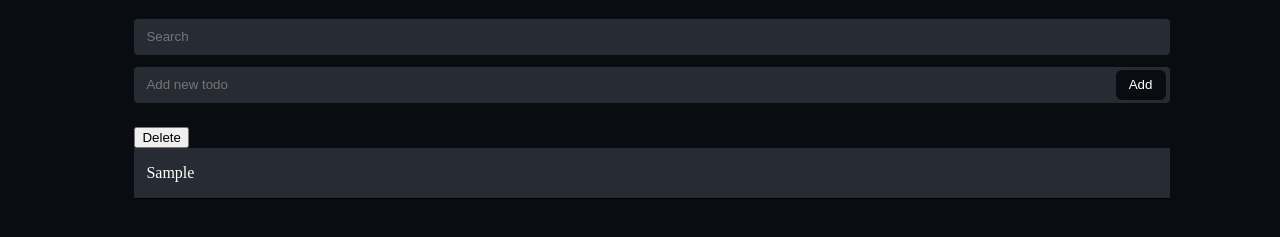
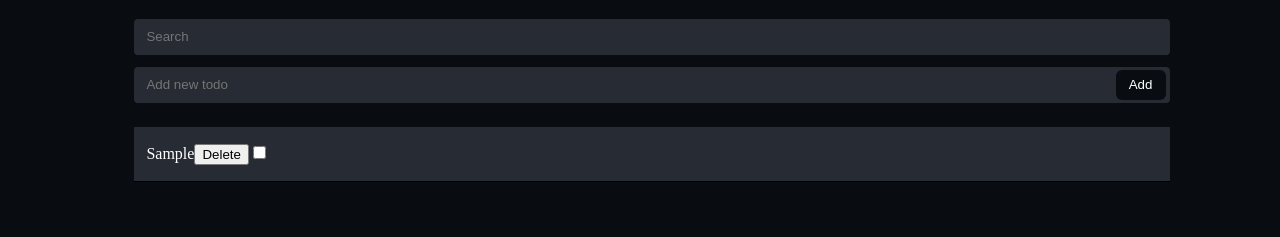
Before and after one commit to M2-0922/todoAppJS, a plain HTML site: page index.html in a window 1280 px wide. Both pictures are taken after typing "Sample" into the empty fields and a click on the button "Add". Shown: the part 117-354 px from the top of the page. Drawn offline with Linux system fonts and the light colour scheme.

Commit message:
add delete button & checkbox

```diff
--- a/index.js
+++ b/index.js
@@ -1,3 +1,5 @@
+
+
 window.addEventListener("load", () => {
     let inputData = document.getElementById("todo-input");
     let addButton = document.getElementById("todo-add");
@@ -10,20 +12,30 @@ window.addEventListener("load", () => {
         let deleteButton = document.createElement("button");
 
         deleteButton.innerText = "Delete"
-        // deleteButton.classList.add("delete-button");
+        // // deleteButton.classList.add("delete-button");
 
-        todoList.appendChild(deleteButton);
+        newTodo.appendChild(deleteButton);
         todoList.appendChild(newTodo);
-
         inputData.value = "";
 
-        // delete button
-        // deleteButton.addEventListener("click", () => {
-        //     alert("do you realy want to delete ?");
-        // })
+        // // delete button
+        deleteButton.addEventListener("click", (event) => {
+            const liParent = event.target.parentElement;
+            todoList.removeChild(liParent);
+
+        })
+
+
 
         // also add checkbox to your todo while creating.
 
+        var checkbox = document.createElement('input');
+
+
+        checkbox.type = "checkbox";
+
+
+        newTodo.appendChild(checkbox);
 
     })
 
--- a/style.scss
+++ b/style.scss
@@ -62,9 +62,12 @@ html, body{
                 border-radius: 6px;
                 background-color: $primary_color;
                 color: $text_color;
+
             }
         }
     }
+
+
 
     .todos{
         margin-top: 24px;
@@ -85,6 +88,7 @@ html, body{
             background-color: $secondary_color;
             color: $text_color;
             width: 100%;
+
         }
     }
 }
```
